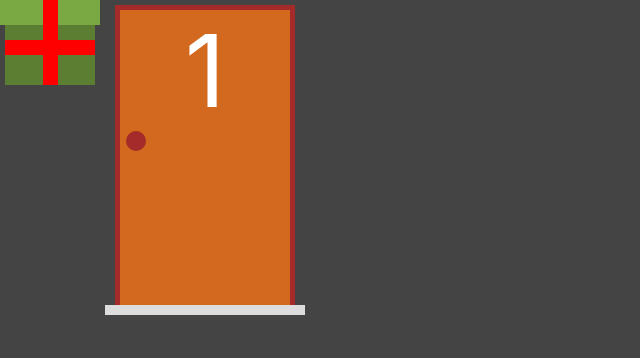
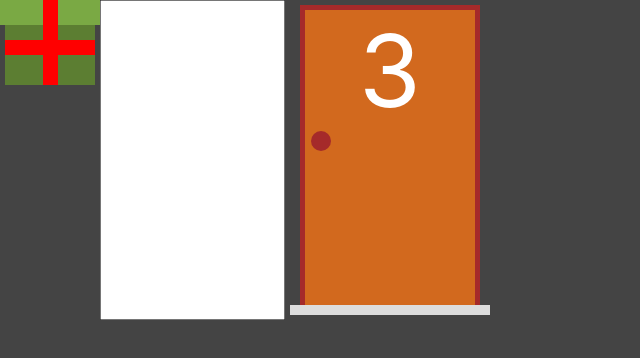
Before and after one commit to fabriciofcastro/Projeto-ache-o-presente, a Next.js app: page / in a window 1280 px wide. Shown: the top 358 px of the page, without its empty margins (0-640 px from the left). Built offline with nearby package versions, Linux system fonts and the light colour scheme.

Commit message:
Adcionado o evento selecionar na porta, com implementação do state

```diff
--- a/components/porta.tsx
+++ b/components/porta.tsx
@@ -1,17 +1,21 @@
 import styles from '../styles/porta.module.css'
 import PortaModel from '../model/portaModel'
 
+
 interface PortaProps {
     porta: PortaModel
+    onChange: (novaPorta: PortaModel) => void
 }
 
 export default function Porta(props: PortaProps) {
-    const { porta } = props
+    const porta = props.value
     const selecionada = porta.selecionada ? styles.selecionada : " "
+
+    const alternaSelecao = () => props.onChange(porta.alternaSelecao())
 
     return (
 
-        <div className={styles.area}>
+        <div className={styles.area} onClick={alternaSelecao}>
             <div className={` ${styles.estrutura} ${selecionada}`}>
                 <div className={styles.porta}>
                     <div className={styles.numero}>{ porta.numero} </div>
--- a/pages/index.jsx
+++ b/pages/index.jsx
@@ -8,13 +8,16 @@ import styles from '../styles/divGlobal.module.css'
 
 
 export default function Home() {
-   const [p1, setP1] = useState(new PortaModel(1))
+   const [p1, setP1] = useState(new PortaModel(3))
+   const [texto, setTexto] = useState("")
 
 
   return (
     <div className={styles.div_global}>
-      <Presente></Presente>
-      <Porta porta={p1} />
+      <Presente />
+      <input type="text" value={texto}
+        onChange={e => setTexto(e.target.value)} />
+      <Porta value={p1} onChange={novaPorta => setP1(novaPorta)} />
 
     </div>
   )
--- a/styles/porta.module.css
+++ b/styles/porta.module.css
@@ -53,10 +53,6 @@
     color: yellow;
 }
 
-.selecionada .numero {
-    color: yellow;
-}
-
 .selecionada .macaneta {
     background-color: yellow;
 }
```
